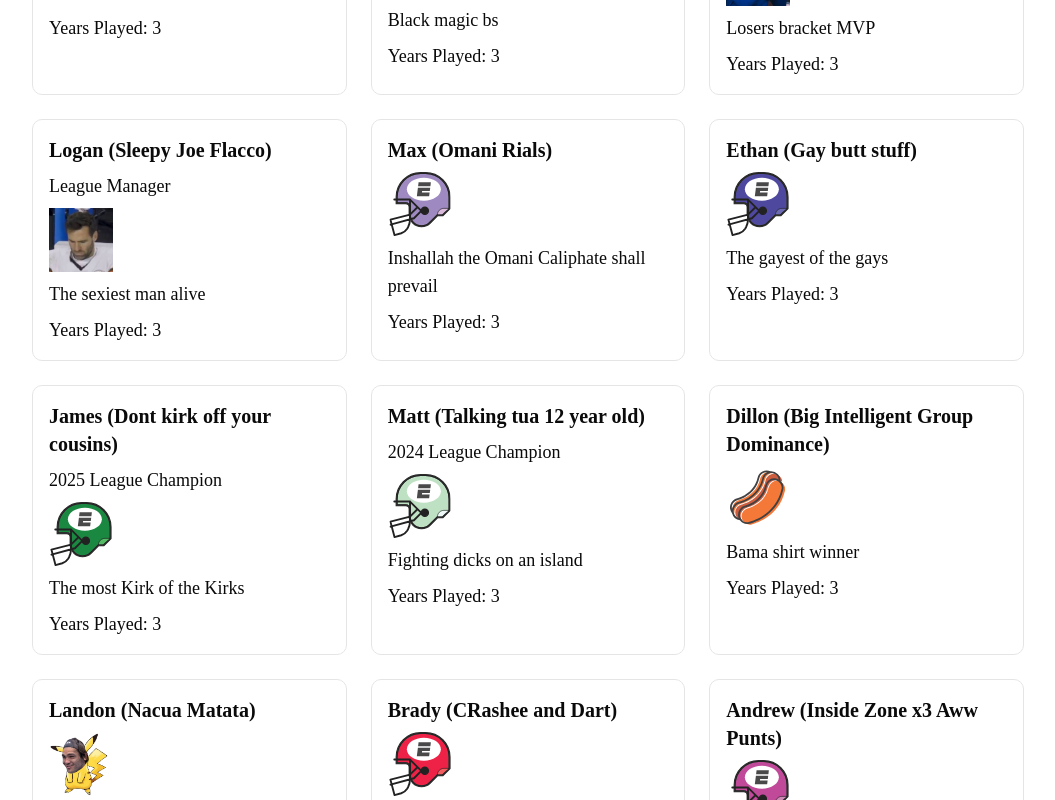
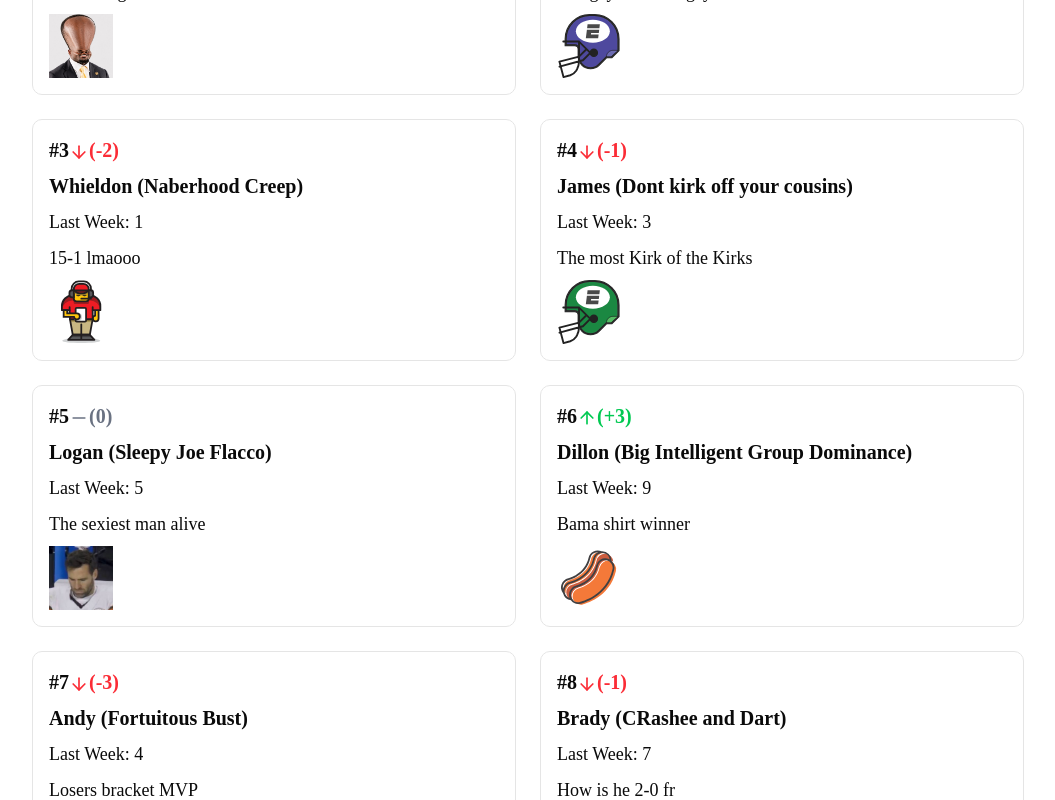
Before and after one commit to LoganMiller5505/fantasy-nextjs-website, a Next.js app: page / in a window 1280 px wide. Shown: the part 620-1420 px from the top of the page, without its empty margins (112-1167 px from the left). Built offline with nearby package versions, Linux system fonts and the light colour scheme.

Commit message:
Convert bio to power rankings

```diff
--- /dev/null
+++ b/app/_components/power_rank.tsx
@@ -0,0 +1,44 @@
+import Image from "next/image";
+import { ArrowUp, ArrowDown, Minus } from "lucide-react";
+
+type PowerRankInfo = { name: string; alias: string; newRank: number; oldRank: number; logoPath: string; description: string }
+
+
+export function PowerRank({ name, alias, newRank, oldRank, logoPath, description }: PowerRankInfo) {
+    return (
+        <div>
+            <article className="space-y-2 rounded-lg border border-border p-4">
+                <h3 className="inline-block">
+                    #{newRank}
+                    {newRank > oldRank ? (
+                        <div className =" inline-block">
+                            <ArrowDown className="inline-block h-5 w-5 text-red-500" />
+                            <h4 className="inline-block text-red-500">
+                                ({oldRank - newRank})
+                            </h4>
+                        </div>
+                    ) : newRank < oldRank ? (
+                        <div className =" inline-block">
+                            <ArrowUp className="inline-block h-5 w-5 text-green-500" />
+                            <h4 className="inline-block text-green-500">
+                                (+{oldRank - newRank})
+                            </h4>
+                        </div>
+                    ) : (
+                        <div className =" inline-block">
+                            <Minus className="inline-block h-5 w-5 text-gray-500" />
+                            <h4 className="inline-block text-gray-500">
+                                (0)
+                            </h4>
+                        </div>
+                    )}
+                </h3>
+
+                <h3>{name} ({alias})</h3>
+                <p>Last Week: {oldRank}</p>
+                <p>{description}</p>
+                <Image src={logoPath} alt={`${alias} logo`} width={64} height={64} />
+            </article>
+        </div>
+    )
+}
--- a/app/page.tsx
+++ b/app/page.tsx
@@ -1,7 +1,23 @@
 import { sql } from '@/lib/db'
 import { Video } from './_components/vimeo_video'
-import { Bio } from './_components/bio'
+// import { Bio } from './_components/bio'
+import { PowerRank } from './_components/power_rank'
 import Link from "next/link";
+
+const powerRankings = [
+  { name: "Whieldon", alias: "Naberhood Creep", newRank: 3, oldRank: 1, logoPath: "/logos/Whieldon.svg", description: "15-1 lmaooo" },
+  { name: "Robert", alias: "Come Cee Whats in my Basement", newRank: 1, oldRank: 2, logoPath: "/logos/Robert.jpg", description: "Black magic bs" },
+  { name: "Andy", alias: "Fortuitous Bust", newRank: 7, oldRank: 4, logoPath: "/logos/Andy.jpg", description: "Losers bracket MVP" },
+  { name: "Logan", alias: "Sleepy Joe Flacco", newRank: 5, oldRank: 5, logoPath: "/logos/Logan.jpg", description: "The sexiest man alive" },
+  { name: "Max", alias: "Omani Rials", newRank: 10, oldRank: 8, logoPath: "/logos/Max.svg", description: "Inshallah the Omani Caliphate shall prevail" },
+  { name: "Ethan", alias: "Gay butt stuff", newRank: 2, oldRank: 6, logoPath: "/logos/Ethan.svg", description: "The gayest of the gays" },
+  { name: "James", alias: "Dont kirk off your cousins", newRank: 4, oldRank: 3, logoPath: "/logos/James.svg", description: "The most Kirk of the Kirks" },
+  { name: "Matt", alias: "Talking tua 12 year old", newRank: 9, oldRank: 12, logoPath: "/logos/Matt.svg", description: "Fighting dicks on an island" },
+  { name: "Dillon", alias: "Big Intelligent Group Dominance", newRank: 6, oldRank: 9, logoPath: "/logos/Dillon.svg", description: "Bama shirt winner" },
+  { name: "Landon", alias: "Nacua Matata", newRank: 12, oldRank: 10, logoPath: "/logos/Landon.png", description: "On the come-up?" },
+  { name: "Brady", alias: "CRashee and Dart", newRank: 8, oldRank: 7, logoPath: "/logos/Brady.svg", description: "How is he 2-0 fr" },
+  { name: "Andrew", alias: "Inside Zone x3 Aww Punts", newRank: 11, oldRank: 11, logoPath: "/logos/Andrew.svg", description: "Anti-schedule man" },
+]
 
 export default async function Page() {
   //const players = await sql`SELECT id, column_1 FROM test LIMIT 10`
@@ -22,19 +38,10 @@ export default async function Page() {
 
       <section className="space-y-4">
         <h2>About the GMs</h2>
-        <div className="grid gap-6 sm:grid-cols-2 lg:grid-cols-3">
-          <Bio name="Whieldon" alias="Naberhood Creep" logoPath="/logos/Whieldon.svg" description="15-1 lmaooo" yearsPlayed="3" />
-          <Bio name="Robert" alias="Come Cee Whats in my Basement" logoPath="/logos/Robert.jpg" description="Black magic bs" yearsPlayed="3" />
-          <Bio name="Andy" alias="Fortuitous Bust" logoPath="/logos/Andy.jpg" title="League Manager" description="Losers bracket MVP" yearsPlayed="3" />
-          <Bio name="Logan" alias="Sleepy Joe Flacco" logoPath="/logos/Logan.jpg" title="League Manager" description="The sexiest man alive" yearsPlayed="3" />
-          <Bio name="Max" alias="Omani Rials" logoPath="/logos/Max.svg" description="Inshallah the Omani Caliphate shall prevail" yearsPlayed="3" />
-          <Bio name="Ethan" alias="Gay butt stuff" logoPath="/logos/Ethan.svg" description="The gayest of the gays" yearsPlayed="3" />
-          <Bio name="James" alias="Dont kirk off your cousins" logoPath="/logos/James.svg" title="2025 League Champion" description="The most Kirk of the Kirks" yearsPlayed="3" />
-          <Bio name="Matt" alias="Talking tua 12 year old" logoPath="/logos/Matt.svg" title="2024 League Champion" description="Fighting dicks on an island" yearsPlayed="3" />
-          <Bio name="Dillon" alias="Big Intelligent Group Dominance" logoPath="/logos/Dillon.svg" description="Bama shirt winner" yearsPlayed="3" />
-          <Bio name="Landon" alias="Nacua Matata" logoPath="/logos/Landon.png" description="On the come-up?" yearsPlayed="2" />
-          <Bio name="Brady" alias="CRashee and Dart" logoPath="/logos/Brady.svg" description="How is he 2-0 fr" yearsPlayed="R" />
-          <Bio name="Andrew" alias="Inside Zone x3 Aww Punts" logoPath="/logos/Andrew.svg" description="Anti-schedule man" yearsPlayed="R" />
+        <div className="grid gap-6 sm:grid-cols-3 lg:grid-cols-2">
+          {[...powerRankings]
+            .sort((a, b) => a.newRank - b.newRank)
+            .map((team) => <PowerRank key={team.name} {...team} />)}
         </div>
       </section>
 
```
